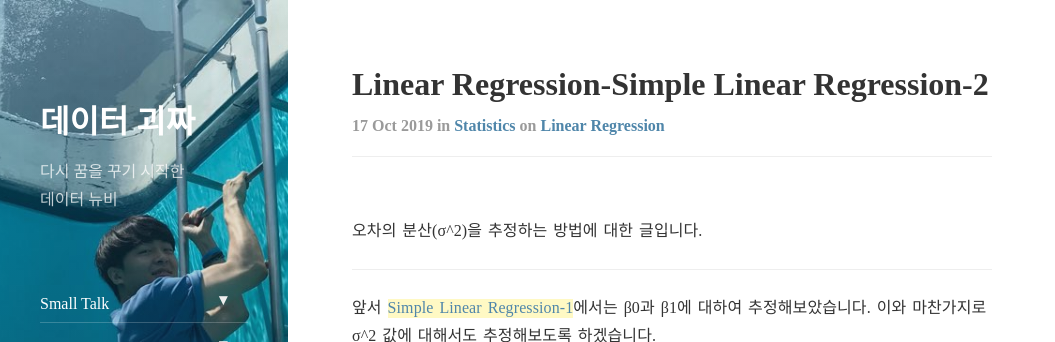
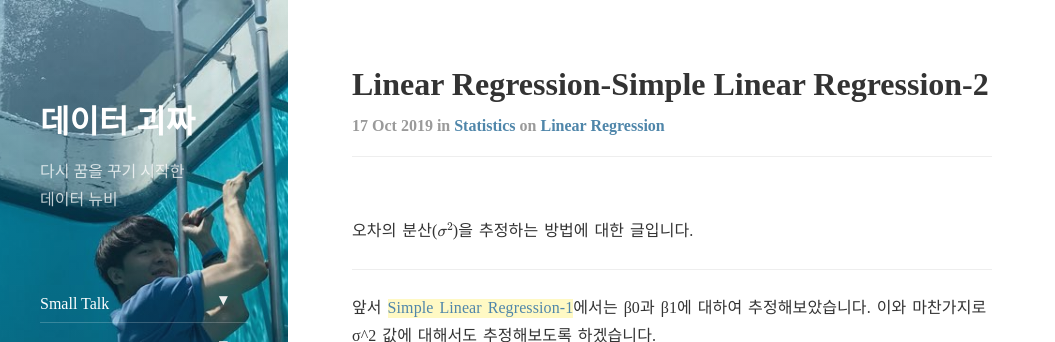
Before and after one commit to tryumanshow/data-weirdo.github.io, a Jekyll site: the page built from _posts/2019-10-17-statistics-linear_regression-simple2.markdown, in a window 1280 px wide and 900 px high, cut to the strip 0-342 px from the top of the window. Shown: the whole strip, without its empty margins (0-1055 px from the left). Built offline with Jekyll 4.4.1, drawn with Linux system fonts in a browser that asks for light colours; nearby versions of some CDN libraries; formulas are drawn with MathJax 3; comment, search, counter and statistics services are not loaded.

```diff
--- a/_posts/2019-10-17-statistics-linear_regression-simple2.markdown
+++ b/_posts/2019-10-17-statistics-linear_regression-simple2.markdown
@@ -6,7 +6,7 @@ categories: statistics
 tags: linear_regression
 comments: true
 ---
-오차의 분산(σ^2)을 추정하는 방법에 대한 글입니다.
+오차의 분산($$σ^2$$)을 추정하는 방법에 대한 글입니다.
 
 ---
 
```
